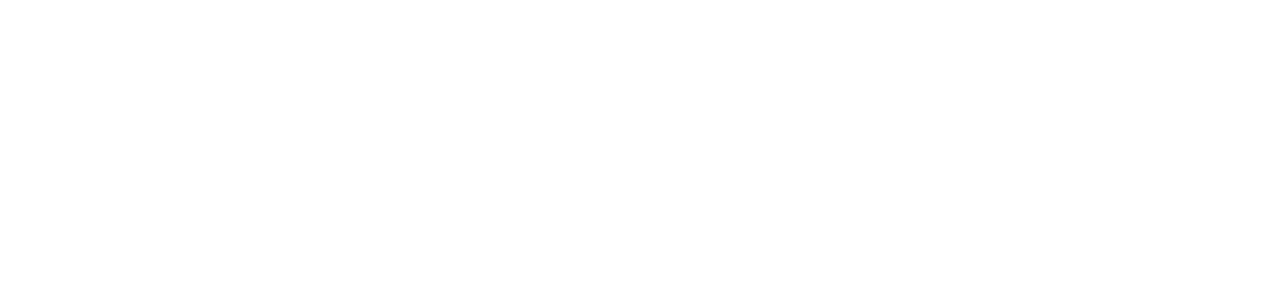
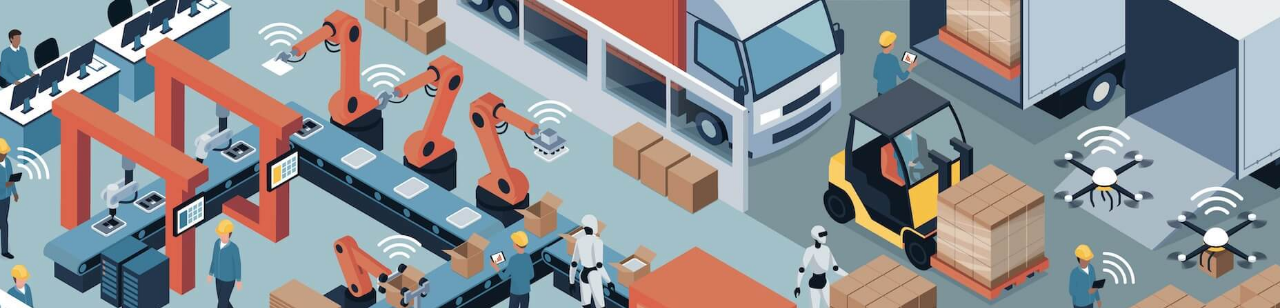
Before and after one commit to lissetm123/myFrontEnd, a plain HTML site: page index.html in a window 1280 px wide. Shown: the top 308 px of the page. Drawn offline with Linux system fonts and the light colour scheme; the site is published under a folder, as on GitHub Pages, so addresses that start at the root find nothing.

Commit message:
Update styles.css

```diff
--- a/styles.css
+++ b/styles.css
@@ -6,7 +6,7 @@ html {
 }
 
 body {
-  background-image: url("/automation_background.jpg");
+  background-image: url("automation_background.jpg");
   background-size: cover;
   background-position: center;
   background-repeat: no-repeat;
```
